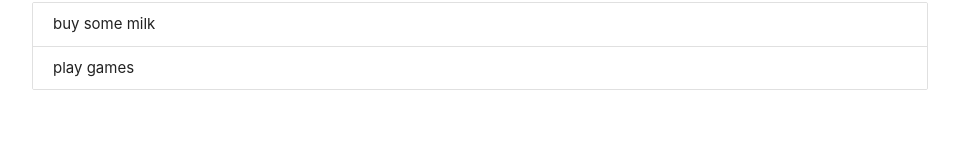
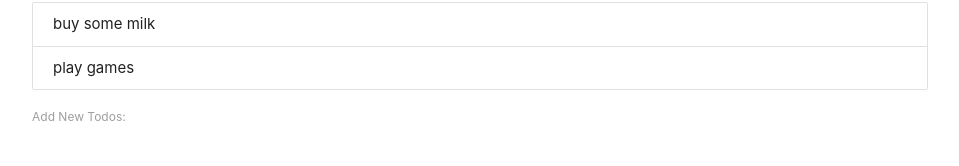
Before and after one commit to andy770921/React_TodoApp, a React (Create React App) app: page / in a window 1280 px wide. Shown: the part 134-300 px from the top of the page, without its empty margins (160-1119 px from the left). Built offline with nearby package versions, Linux system fonts and the light colour scheme.

Commit message:
finish addTodo function

```diff
--- a/src/AddTodo.js
+++ b/src/AddTodo.js
@@ -1 +1,32 @@
-import React from 'react';
+import React, { Component } from 'react';
+
+class AddTodoUI extends Component {
+    state = {
+        content : ''
+    };
+    handleChange = (e) => {
+        this.setState({
+            content : e.target.value
+        });
+    };
+    handleSubmit = (e) => {
+        e.preventDefault();
+        this.props.newTodo(this.state);
+        //資料傳輸路徑: 此文件state -> App.js的newTodo property
+        // -> addTodo函數的 (todo)
+    };
+    render(){
+        return (
+            <div>
+                <form onSubmit={this.handleSubmit}>
+                    <label>Add New Todos:</label>
+                    <input type="text" onChange={this.handleChange} />
+                </form>
+            </div>
+        )
+
+    }
+
+};
+
+export default AddTodoUI;
--- a/src/App.js
+++ b/src/App.js
@@ -1,6 +1,6 @@
 import React, { Component } from 'react';
 import TodoUI from './Todos';
-
+import AddTodoUI from './AddTodo';
 class App extends Component {
   state = {
     todos : [
@@ -14,11 +14,17 @@ class App extends Component {
     });
     this.setState({todos: todosArray});
   };
+  addTodo = (todo) => {
+    todo.id = Math.random();
+    let todos = [...this.state.todos, todo];
+    this.setState({todos: todos});
+  };
   render() {
     return (
       <div className="App container">
         <h1 className="center blue-text">Todo's</h1>
-        <TodoUI todoArray={this.state.todos} deleteTodoFunc={this.deleteTodo}/>
+        <TodoUI todoArray = {this.state.todos} deleteTodoFunc = {this.deleteTodo} />
+        <AddTodoUI newTodo = {this.addTodo}/>
       </div>
     );
   }
```
